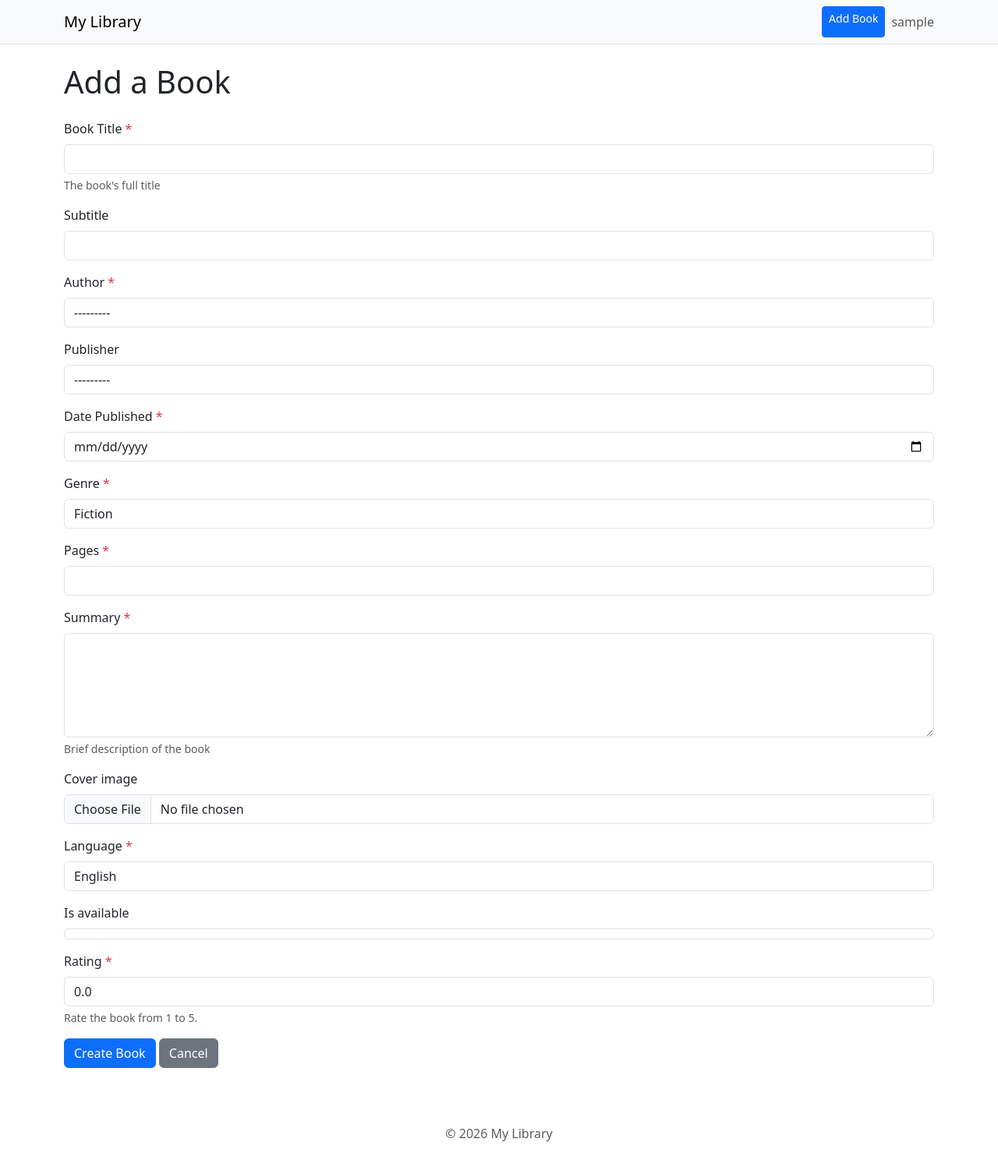
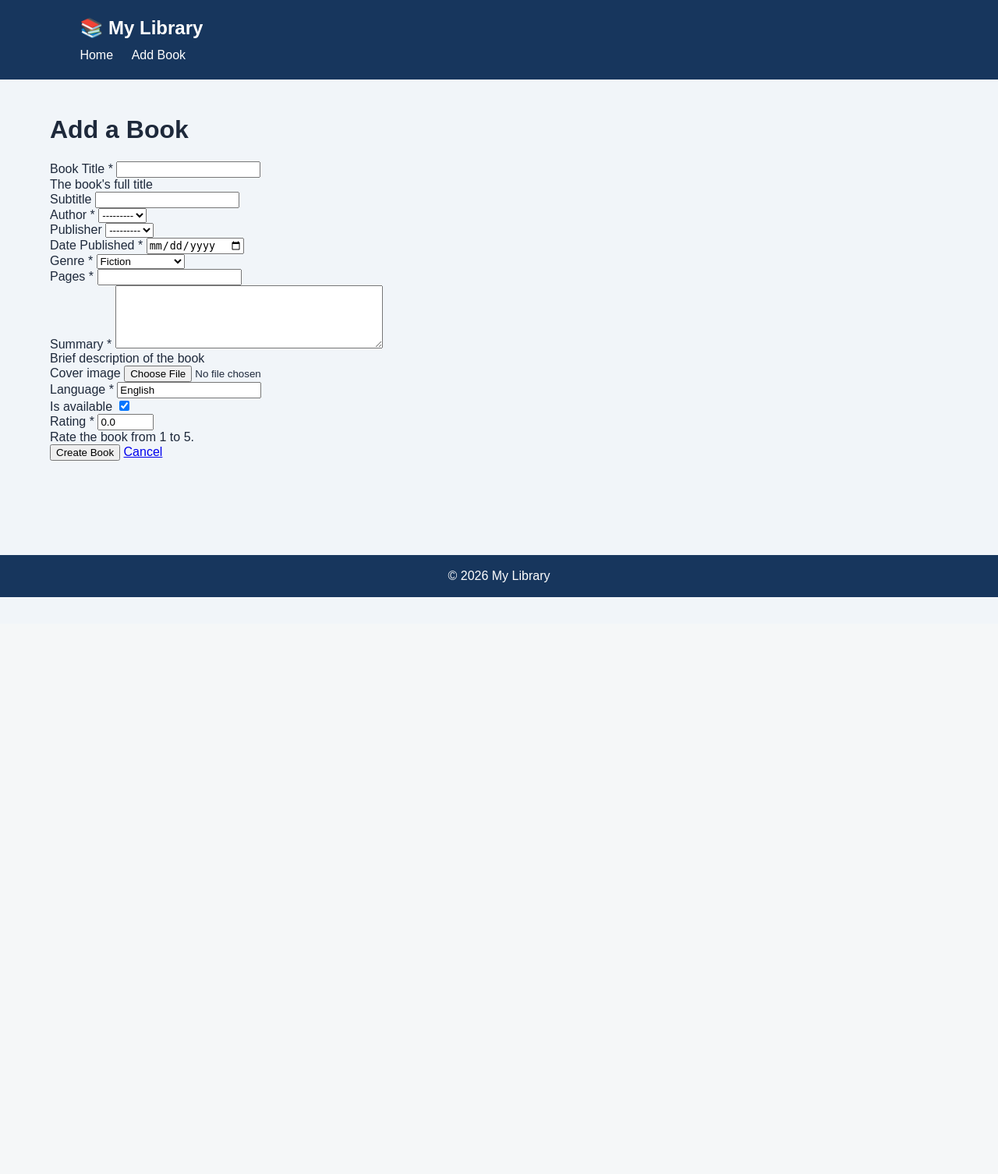
Before and after one commit to MYSTRINGLE/library, a Django app: page /books/add/ in a window 1280 px wide. Shown: the whole page at 78% size. After the commit the page ends 766 px from the top, so only its background shows below. Run offline with Django 5.2, Linux system fonts and the light colour scheme; the visitor is signed in with stand-in values (Sample User, id 1); data that the repository does not hold is empty.

Commit message:
Enhancae base.html with styles and header
Added custom styles and updated header structure.

```diff
--- a/library/templates/base.html
+++ b/library/templates/base.html
@@ -5,49 +5,63 @@
     <meta name="viewport" content="width=device-width, initial-scale=1.0">
     <title>{% block title %}My Library{% endblock %}</title>
 
-{% block css %}
-<link rel="stylesheet"
-href="https://cdn.jsdelivr.net/npm/bootstrap@5.3.3/dist/css/bootstrap.min.css">
-{% endblock %}
+    <style>
+        body {
+            margin: 0;
+            font-family: Arial, sans-serif;
+            background: #f1f5f9;
+            color: #1e293b;
+        }
+
+        header {
+            background: #17365d;
+            color: white;
+            padding: 22px 8%;
+        }
+
+        header h2 {
+            margin: 0;
+        }
+
+        nav {
+            margin-top: 12px;
+        }
+
+        nav a {
+            color: white;
+            text-decoration: none;
+            margin-right: 20px;
+        }
+
+        main {
+            padding: 25px 5%;
+            min-height: 70vh;
+        }
+
+        footer {
+            background: #17365d;
+            color: white;
+            text-align: center;
+            padding: 18px;
+        }
+    </style>
 </head>
+
 <body>
-<nav class="navbar navbar-expand-lg navbar-light bg-light border-bottom mb-4">
-<div class="container">
-<a class="navbar-brand" href="{% url 'library:book-list' %}">My Library</a>
-<div class="d-flex ms-auto">
-{% if user.is_authenticated %}
-<a class="btn btn-primary btn-sm me-2" href="{% url 'library:book-create' %}">
-Add Book
-</a>
-<span class="navbar-text">{{ user.username }}</span>
-{% else %}
-<a class="btn btn-outline-secondary btn-sm" href="{% url 'login' %}">Login</a>
-{% endif %}
-</div>
-</div>
+    <header>
+        <h2>📚 My Library</h2>
+        <nav>
+            <a href="/books/">Home</a>
+            <a href="/books/add/">Add Book</a>
         </nav>
-
-<div class="container">
-{% if messages %}
-{% for message in messages %}
-<div class="alert alert-{{ message.tags }} alert-dismissible fade show">
-{{ message }}
-<button type="button" class="btn-close" data-bs-dismiss="alert"></button>
-</div>
-{% endfor %}
-{% endif %}
+    </header>
 
     <main>
-{% block content %}
-{% endblock %}
+        {% block content %}{% endblock %}
     </main>
-</div>
-<footer class="text-center text-muted py-4 mt-5">
-<p>&copy; {% now "Y" %} My Library</p>
+
+    <footer>
+        © 2026 My Library
     </footer>
-{% block javascript %}
-<script src="https://cdn.jsdelivr.net/npm/bootstrap@5.3.3/dist/js/bootstrap.bundle.min
-.js"></script>
-{% endblock %}
 </body>
 </html>
```
Lines whose indentation alone changed are shown as unchanged.
